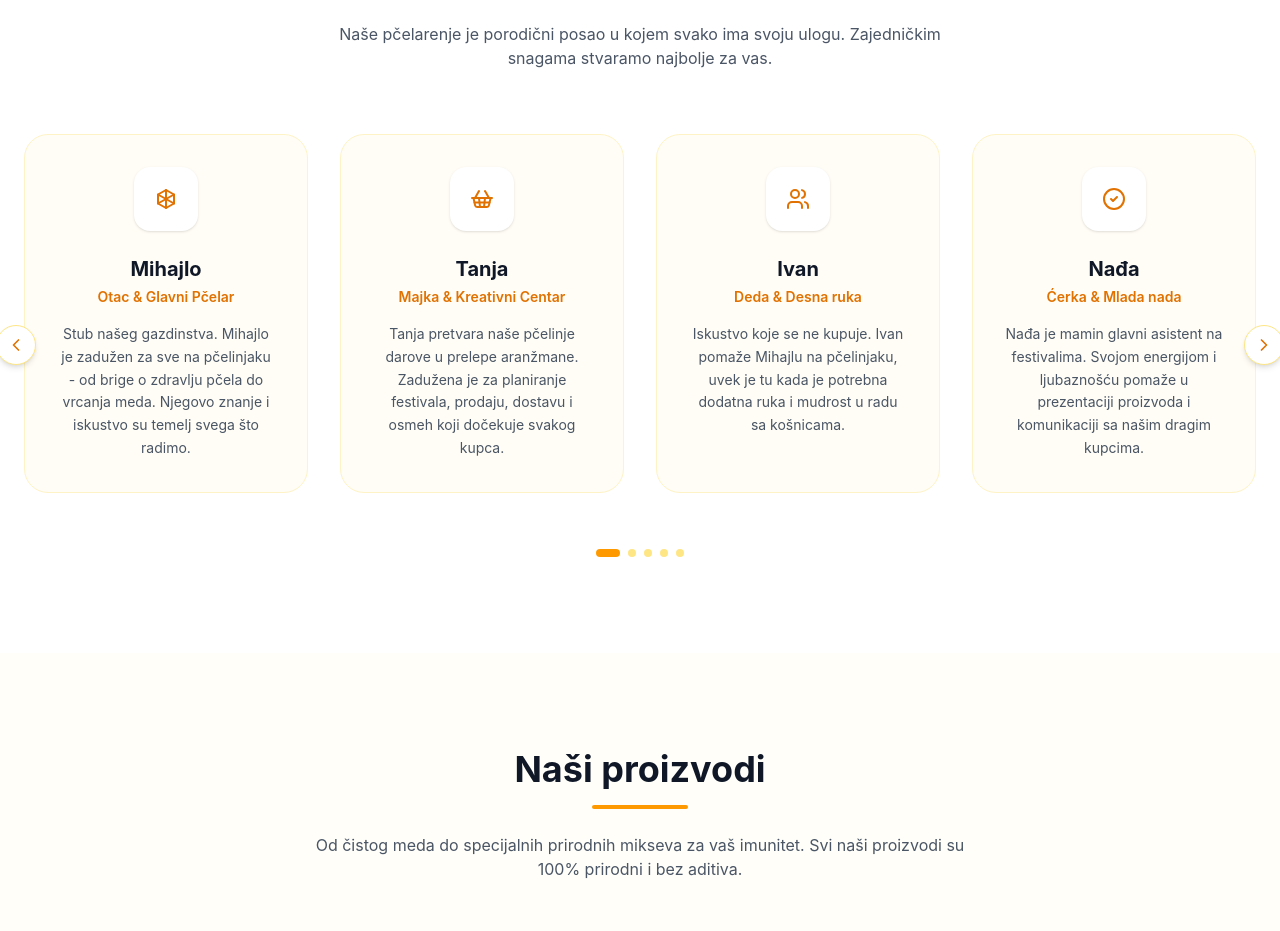
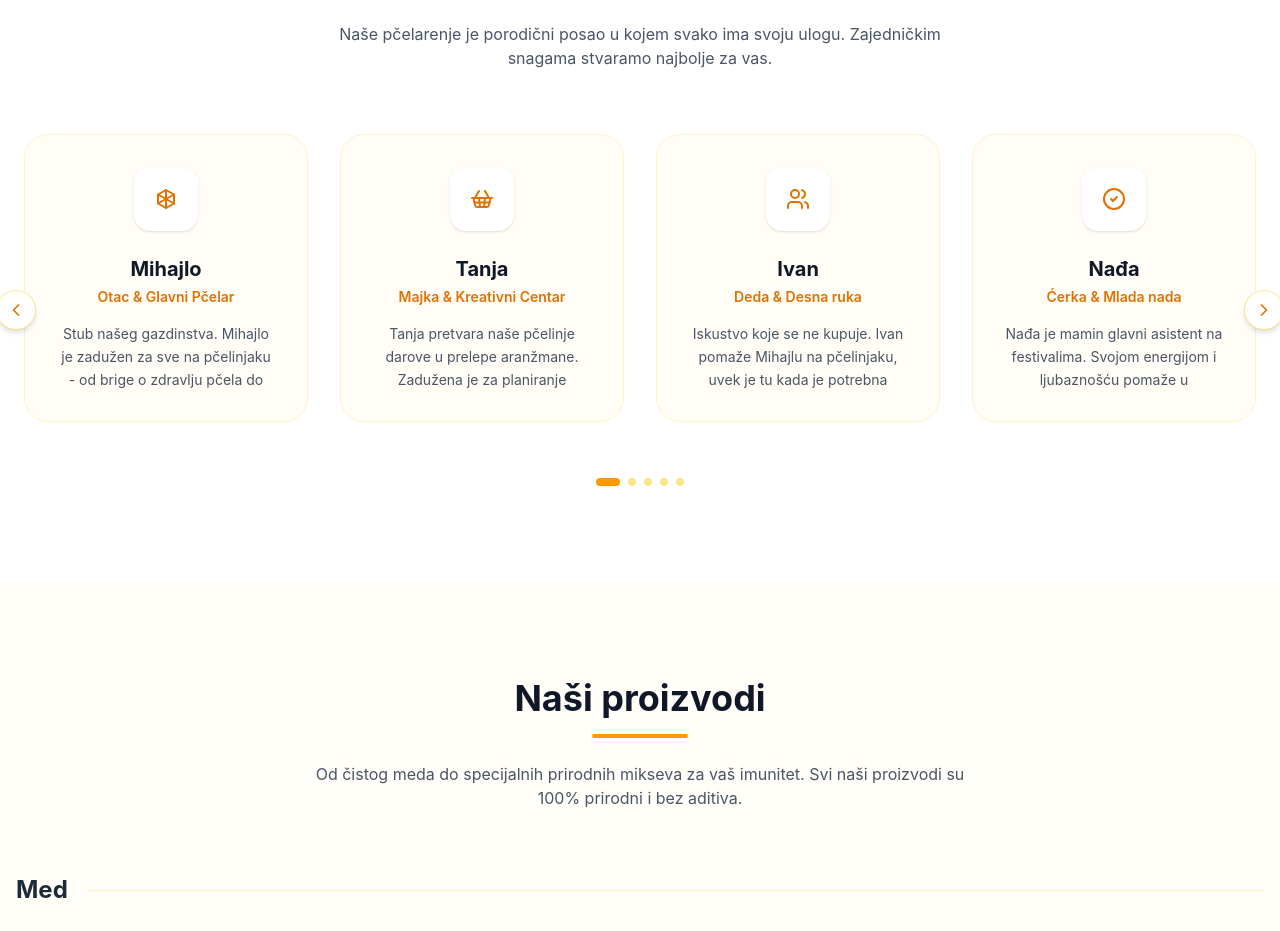
Before and after one commit to NikolaLetvencuk/letvencuk-med, a React (Vite) app: page / in a window 1280 px wide. Shown: the part 862-1793 px from the top of the page. Built offline with nearby package versions, Linux system fonts and the light colour scheme.

Commit message:
fix: Family cards

```diff
--- a/src/App.tsx
+++ b/src/App.tsx
@@ -324,14 +324,14 @@ useEffect(() => {
             {getVisible().map((member) => (
               <div
                 key={member.name}
-                className="p-8 rounded-3xl bg-amber-50/50 border border-amber-100 text-center hover:bg-white hover:shadow-xl transition group"
+                className="p-8 rounded-3xl bg-amber-50/50 border border-amber-100 text-center hover:bg-white hover:shadow-xl transition group h-72 flex flex-col"
               >
                 <div className="w-16 h-16 bg-white rounded-2xl flex items-center justify-center mx-auto mb-6 shadow-sm group-hover:scale-110 transition">
                   {member.icon}
                 </div>
                 <h3 className="text-xl font-bold text-gray-900 mb-1">{member.name}</h3>
                 <p className="text-amber-600 text-sm font-semibold mb-4">{member.role}</p>
-                <p className="text-gray-600 text-sm leading-relaxed">{member.description}</p>
+                <p className="text-gray-600 text-sm leading-relaxed flex-1 overflow-hidden">{member.description}</p>
               </div>
             ))}
           </motion.div>
```
Also changed, not shown: 1 other file (tests, documents, lock files or other folders).
